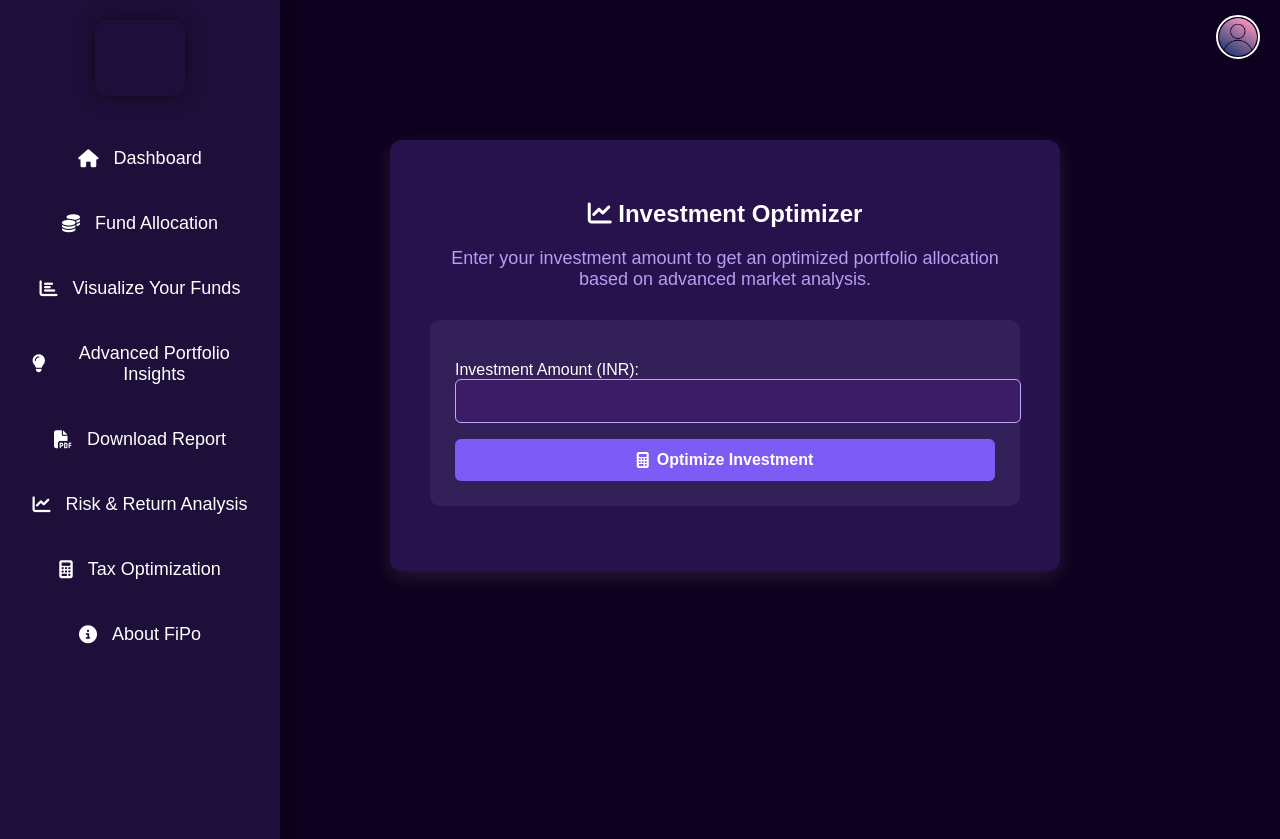
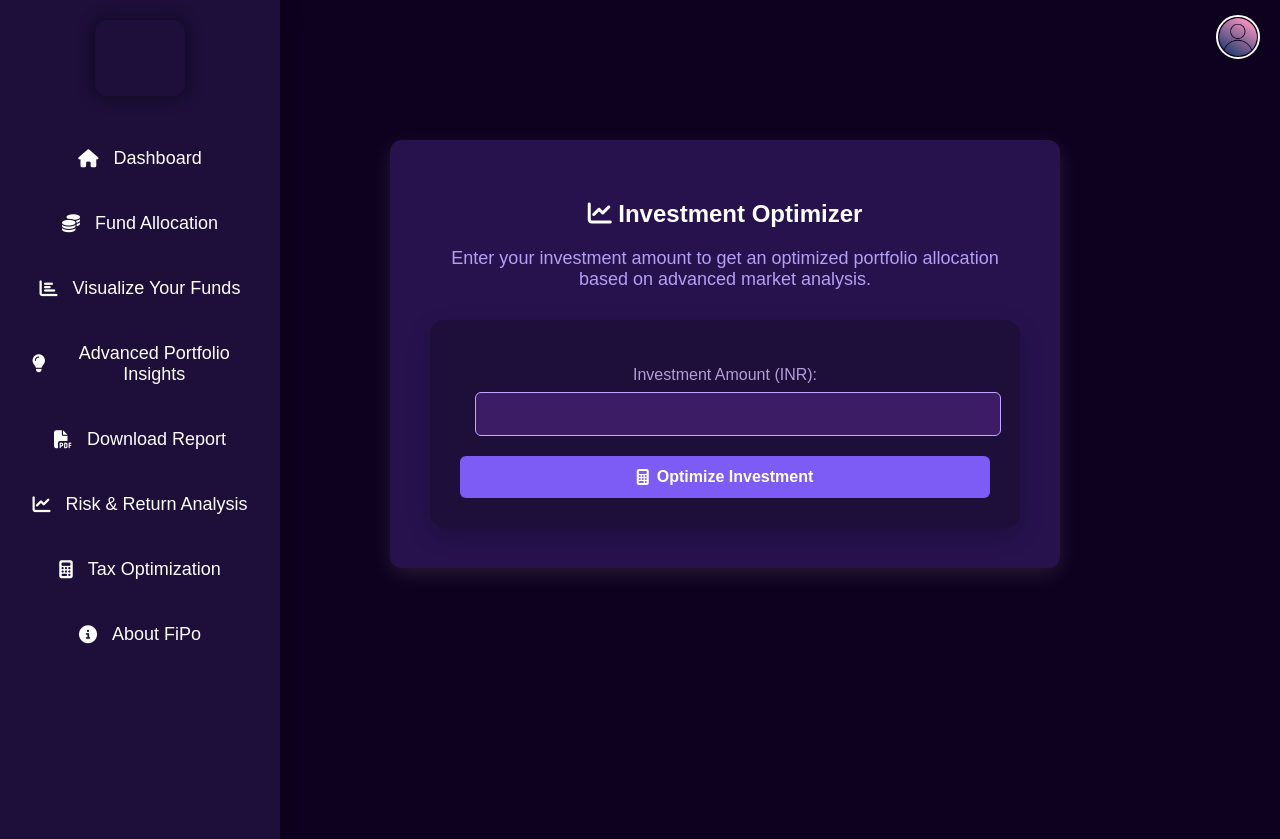
Before and after one commit to gowthamnachu/fipo, a Django app: page /fund-allocation/ in a window 1280 px wide. Shown: the top 839 px of the page. Run offline with Django 5.2, Linux system fonts and the light colour scheme; a user stored in the database is signed in; some libraries are stand-ins or nearby versions; grey boxes are pictures that could not be loaded.

Commit message:
Update fund_allocation.html

```diff
--- a/app/templates/fund_allocation.html
+++ b/app/templates/fund_allocation.html
@@ -228,11 +228,48 @@
 
     /* Form Styling */
     .investment-form {
-        background: rgba(255, 255, 255, 0.06);
-        padding: 25px;
-        border-radius: 10px;
-        text-align: left;
-        margin-bottom: 25px;
+        background: #1D0F39;
+        padding: 30px;
+        border-radius: 15px;
+        box-shadow: 0 8px 24px rgba(0, 0, 0, 0.2);
+        margin: 0 auto;
+        max-width: 600px;
+        text-align: center;
+    }
+
+    .form-group {
+        width: 100%;
+        max-width: 500px;
+        margin: 0 auto 20px;
+    }
+
+    .form-group p {
+        margin-bottom: 15px;
+    }
+
+    .form-group label {
+        display: block;
+        color: #b39ddb;
+        margin-bottom: 8px;
+        font-size: 16px;
+        font-weight: 500;
+    }
+
+    .form-group input {
+        width: 100%;
+        padding: 12px 15px;
+        border: 1px solid rgba(179, 157, 219, 0.3);
+        border-radius: 8px;
+        background: rgba(74, 32, 130, 0.1);
+        color: #ffffff;
+        font-size: 16px;
+        transition: all 0.3s ease;
+    }
+
+    .form-group input:focus {
+        outline: none;
+        border-color: #7c5cf5;
+        box-shadow: 0 0 0 2px rgba(124, 92, 245, 0.2);
     }
 
     input[type="text"],
@@ -474,7 +511,7 @@
     .btn-visualize {
         display: inline-block;
         margin-top: 20px;
-        background: #28a745;
+        background: linear-gradient(45deg, #755BB4, #9578D3); /* Updated to match theme */
         color: white;
         padding: 12px 25px;
         text-decoration: none;
@@ -492,7 +529,9 @@
     }
 
     .btn-visualize:hover {
-        background: #218838;
+        background: linear-gradient(45deg, #9578D3, #B69EF2); /* Updated hover state */
+        transform: translateY(-2px); /* Added transform effect */
+        box-shadow: 0 5px 15px rgba(0, 0, 0, 0.2); /* Added shadow effect */
     }
 
     /* Responsive Design */
```
